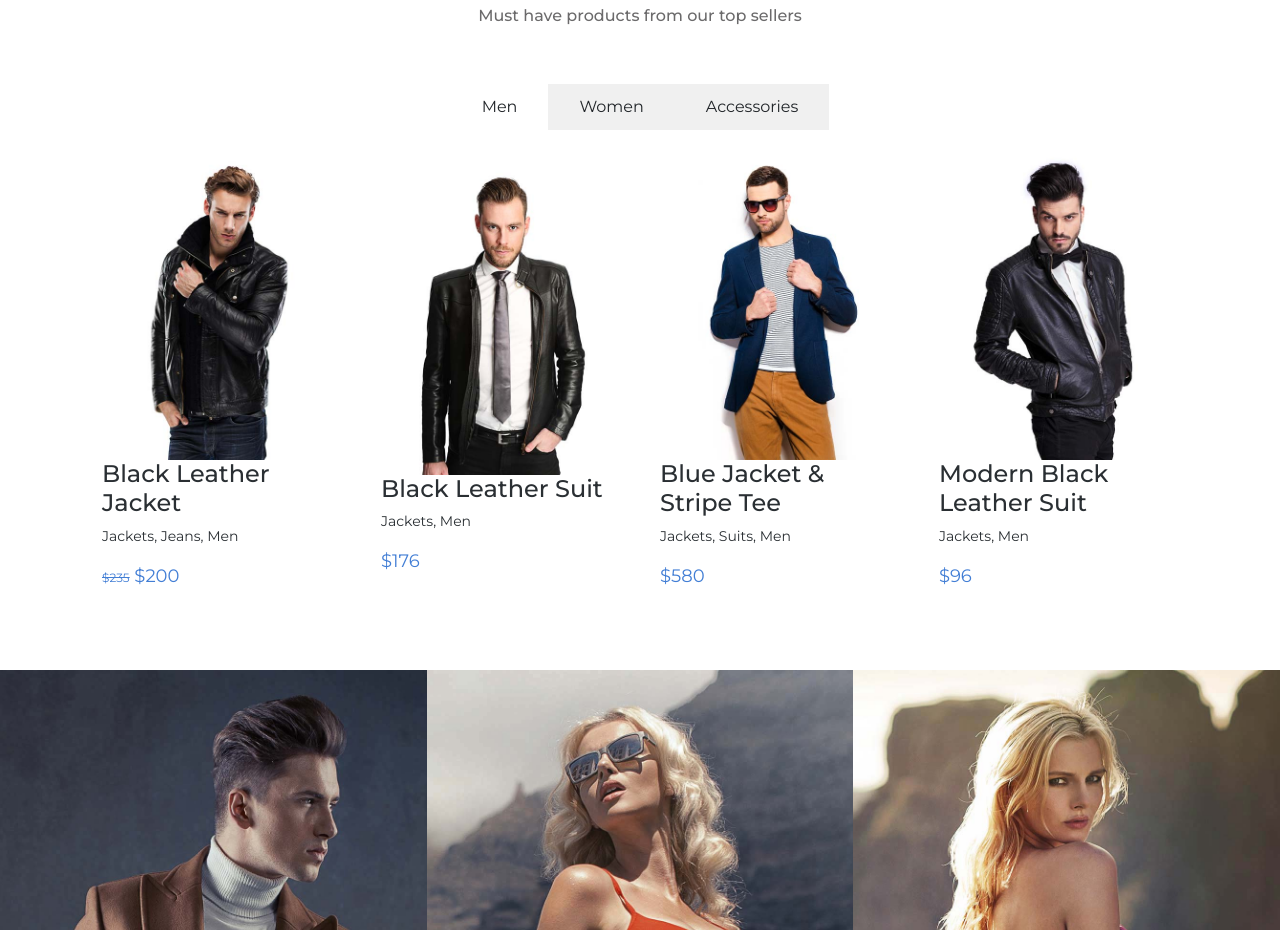
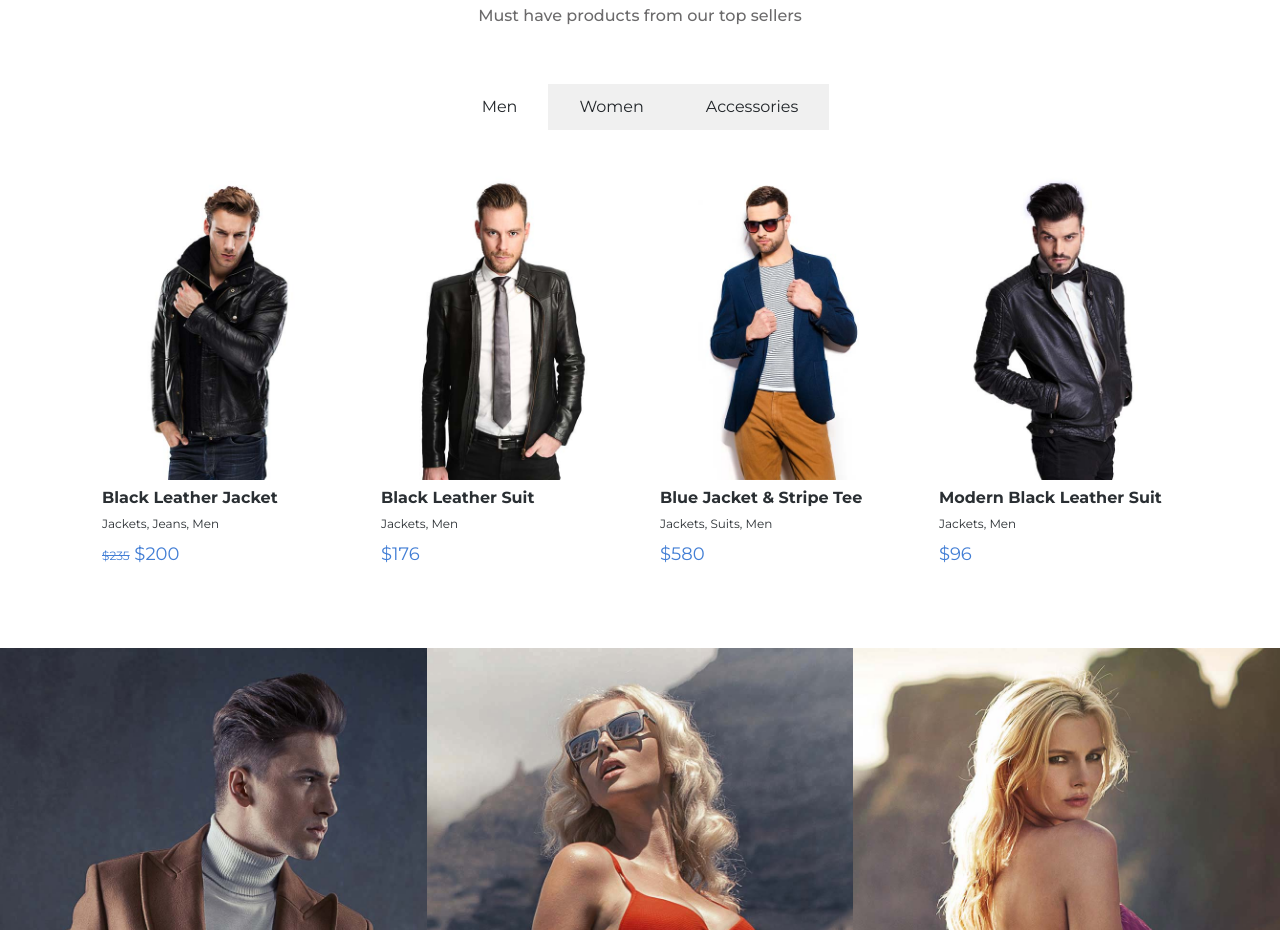
Before and after one commit to gzocchi/proj-html-vuejs, a Vue app: page / in a window 1280 px wide. Shown: the part 900-1830 px from the top of the page. Built offline with nearby package versions, Linux system fonts and the light colour scheme.

Commit message:
modificato main - hover product card

```diff
--- a/src/assets/style/variables.scss
+++ b/src/assets/style/variables.scss
@@ -21,3 +21,4 @@ $jumbotron_h: 650px;
 //main
 $collection_card_h: 615px;
 $promo_banner_h: 550px;
+$card_gradient: linear-gradient($havelock_blue, $shocking);
--- a/src/components/Featured.vue
+++ b/src/components/Featured.vue
@@ -82,5 +82,6 @@ h6 {
   display: flex;
   justify-content: center;
   align-items: center;
+  margin-top: 20px;
 }
 </style>
--- a/src/components/ProductCard.vue
+++ b/src/components/ProductCard.vue
@@ -2,10 +2,11 @@
   <div class="prod_card">
     <div class="img_card">
       <img :src="product.img" :alt="product.name" />
+      <i class="fas fa-2x fa-check"></i>
     </div>
 
-    <h4>{{ product.name }}</h4>
-    <p>{{ productTag }}</p>
+    <h4 class="my-2">{{ product.name }}</h4>
+    <p class="my-2">{{ productTag }}</p>
     <span :class="{ discount: product.discountedPrice }">
       &dollar;{{ product.originalPrice }}</span
     >
@@ -39,9 +40,38 @@ export default {
   height: 100%;
   padding: 20px;
   .img_card {
+    position: relative;
     img {
       width: 100%;
     }
+    i {
+      position: absolute;
+      top: 50%;
+      left: 50%;
+      transform: translate(-50%, -50%);
+      padding: 15px;
+      color: $white;
+      background-color: $shark;
+      border-radius: 50%;
+      opacity: 0;
+    }
+    &:hover {
+      background: $card_gradient;
+      cursor: pointer;
+      & > img {
+        opacity: 0.1;
+      }
+      & > i {
+        opacity: 1;
+      }
+    }
+  }
+  h4 {
+    font-size: 16px;
+    font-weight: 700;
+  }
+  p {
+    font-size: 12px;
   }
   span {
     font-size: 18px;
```
